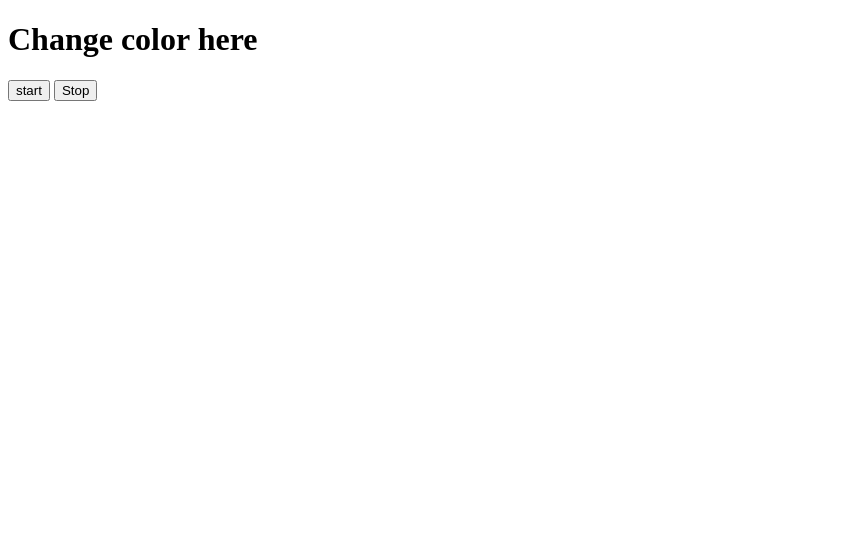
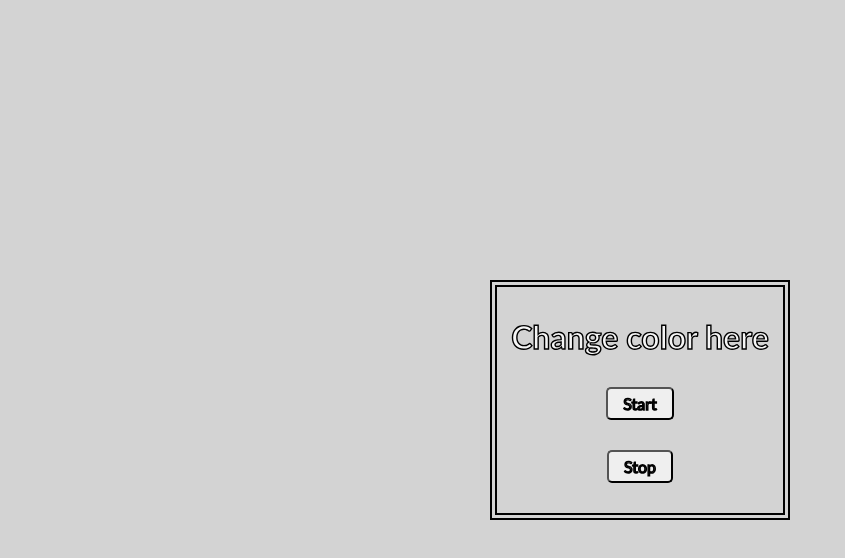
Before and after one commit to AkshayM2001/Javascript-projects, a plain HTML site: page project-5-async/index.html in a window 1280 px wide. Both pictures are taken after a click on the button "Stop". Shown: the whole page, without its empty margins (0-845 px from the left). Drawn offline with Linux system fonts and the light colour scheme.

Commit message:
added async project

```diff
--- a/project-5-async/index.html
+++ b/project-5-async/index.html
@@ -4,13 +4,14 @@
     <meta charset="UTF-8">
     <meta name="viewport" content="width=device-width, initial-scale=1.0">
     <title>ultimate color change of background</title>
+    <link rel="stylesheet" href="style.css">
 </head>
 <body>
     <div class="box">
         <h1 class="heading">Change color here</h1>
-        <button id="start">start</button>
+        <button id="start">Start</button>
         <button id="stop">Stop</button>
     </div>
-
+    <script src="script.js"></script>
 </body>
 </html>
--- a/project-5-async/script.js
+++ b/project-5-async/script.js
@@ -0,0 +1,28 @@
+
+const randomcolor = function (e) {
+    const option = '0123456789ABCDEF';
+    let colors = '#';
+
+    for (i = 0; i < 6; i++) {
+        colors += option[Math.floor(Math.random() * 16)];
+    }
+    return colors;
+};
+let intervalId;
+const startchange = function () {
+    if(!intervalId){
+        intervalId = setInterval(changebgcolor, 1000);
+    }
+    function changebgcolor () {
+        document.body.style.backgroundColor = randomcolor();
+    }
+};
+const stopchange = function () {
+    clearInterval(intervalId);
+    intervalId = null;
+    document.body.style.backgroundColor = `#d3d3d3`;
+};
+
+
+document.querySelector('#start').addEventListener('click', startchange);
+document.querySelector('#stop').addEventListener('click', stopchange);
--- a/project-5-async/style.css
+++ b/project-5-async/style.css
@@ -0,0 +1,35 @@
+*{
+    margin: 0;
+    padding: 0;
+    box-sizing: border-box;
+    font-family: 'Gill Sans', 'Gill Sans MT', Calibri, 'Trebuchet MS', sans-serif;
+}
+body{
+    height: 100vh;
+    width: 100%;
+    display: flex;
+    justify-content: center;
+    align-items: center;
+    gap: 10px;
+    background-color: #d3d3d3;
+
+}
+.box{
+    height: 240px;
+    width: 300px;
+    display: flex;
+    flex-direction: column;
+    justify-content: space-evenly;
+    align-items: center;
+    border: 7px double black;
+}
+:is(h1, #start, #stop){
+    color: whitesmoke;
+    -webkit-text-stroke: 1.4px black;
+}
+:is(#start, #stop){
+    padding: 5px 15px;
+    font-size: medium;
+    border-radius: 5px;
+    color: whitesmoke;
+}
```
